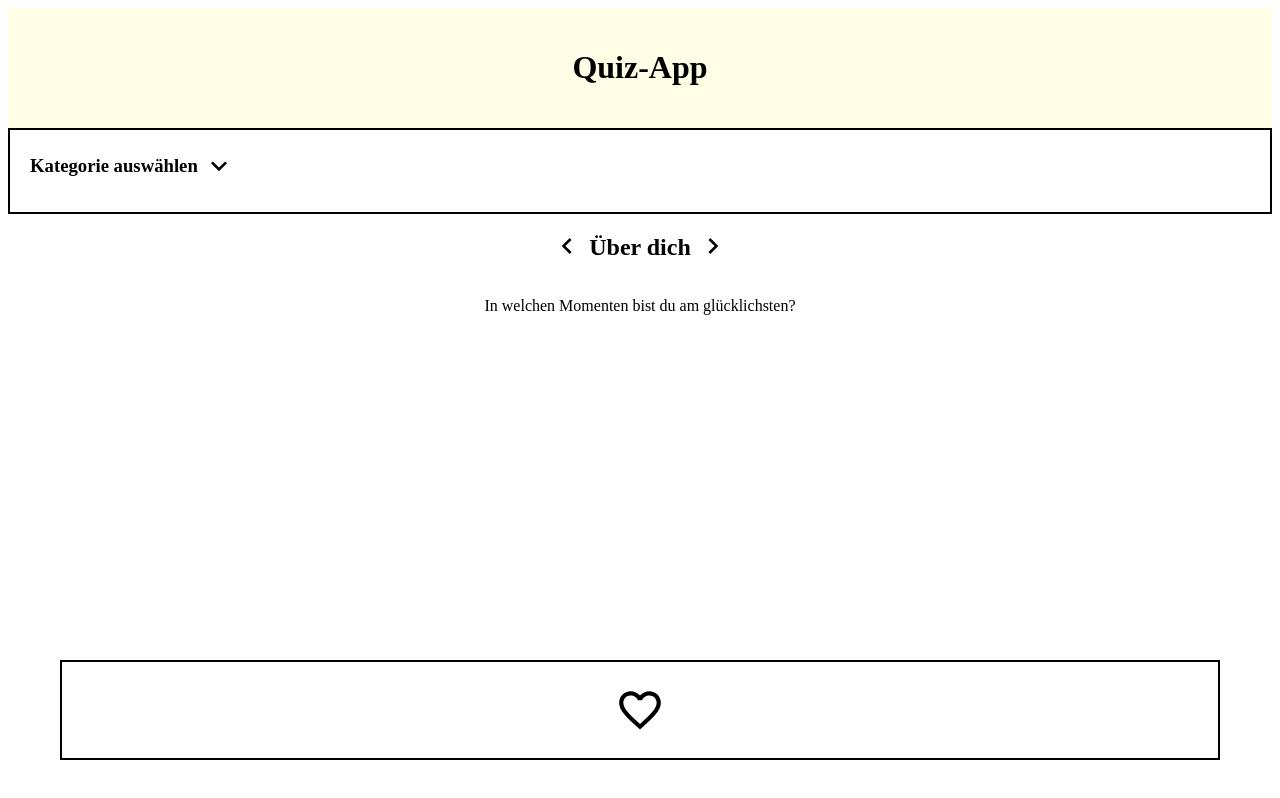
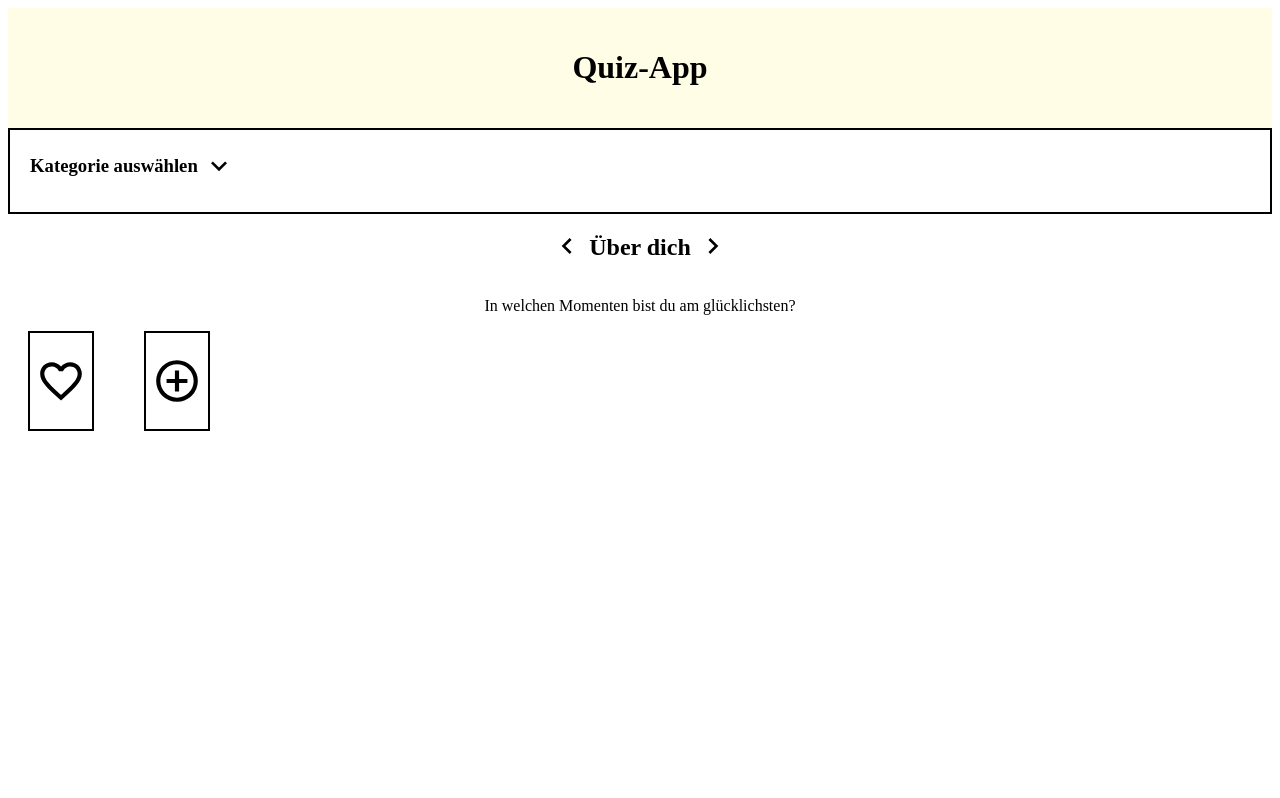
Before and after one commit to JivanaLipsewers/Capstone-90-Fragen-die-verbinden, a Next.js app: page / in a window 1280 px wide. Built offline with nearby package versions, Linux system fonts and the light colour scheme.

Commit message:
update button

```diff
--- a/components/AddQuestion/index.js
+++ b/components/AddQuestion/index.js
@@ -1,3 +1,31 @@
+import React from "react";
+import {
+  ButtonContainerAddQuestion,
+  PlusButton,
+  PlusButtonHover,
+} from "./styles";
+
+export function AddQuestionButton({ isAdded, onToggleAdd }) {
+  return (
+    <ButtonContainerAddQuestion>
+      <PlusButton onClick={onToggleAdd} isAdded={isAdded}>
+        {isAdded ? (
+          <svg viewBox="0 0 24 24" width="24" height="24">
+            <title>plus</title>
+            <path d="M17,13H13V17H11V13H7V11H11V7H13V11H17M12,2A10,10 0 0,0 2,12A10,10 0 0,0 12,22A10,10 0 0,0 22,12A10,10 0 0,0 12,2Z" />
+          </svg>
+        ) : (
+          <svg viewBox="0 0 24 24" width="24" height="24">
+            <title>plus-outline</title>
+            <path d="M12,20C7.59,20 4,16.41 4,12C4,7.59 7.59,4 12,4C16.41,4 20,7.59 20,12C20,16.41 16.41,20 12,20M12,2A10,10 0 0,0 2,12A10,10 0 0,0 12,22A10,10 0 0,0 22,12A10,10 0 0,0 12,2M13,7H11V11H7V13H11V17H13V13H17V11H13V7Z" />
+          </svg>
+        )}
+      </PlusButton>
+    </ButtonContainerAddQuestion>
+  );
+}
+
+//-------------------------------------------------
 // import { useState } from 'react';
 // import { AddQuestionContainer, AddQuestionButton, AddQuestionForm } from './styles';
 
--- a/components/AddQuestion/styles.js
+++ b/components/AddQuestion/styles.js
@@ -1,22 +1,32 @@
-import styled from 'styled-components';
+import styled from "styled-components";
 
-export const AddQuestionContainer = styled.div`
-  margin-top: 20px;
+export const ButtonContainerAddQuestion = styled.div`
+  // position: fixed;
+  // bottom: 40px;
+  // left: 40px;
+  // right: 40px;
+  display: flex;
+  justify-content: space-between;
+  padding: 0 20px;
+  // z-index: 9999;
 `;
 
-export const AddQuestionButton = styled.button`
-  background-color: #fff;
-  border: 2px solid #000;
-  height: 100px;
-  width: 100px;
+export const Button = styled.button`
+  border: none;
+  cursor: pointer;
   display: flex;
   justify-content: center;
   align-items: center;
-  cursor: pointer;
-  transition: background-color 0.3s ease;
+  flex: 1;
+`;
+
+export const PlusButton = styled(Button)`
+  background-color: #fff;
+  height: 100px;
+  border: 2px solid #000;
 
   &:hover {
-    background-color: #f0f0f0;
+    background-color: #fff053;
   }
 
   svg {
@@ -25,23 +35,11 @@ export const AddQuestionButton = styled.button`
   }
 `;
 
-export const AddQuestionForm = styled.div`
-  display: flex;
-  align-items: center;
-  gap: 10px;
-
-  input {
-    padding: 8px;
-    border: 2px solid #000;
-    border-radius: 4px;
-  }
-
-  div {
-    display: flex;
-    gap: 10px;
-  }
+export const PlusButtonHover = styled(Button)`
+  background-color: #f0f0f0;
 
   svg {
-    cursor: pointer;
+    width: 50px;
+    height: 50px;
   }
 `;
--- a/components/FavoriteButton/styles.js
+++ b/components/FavoriteButton/styles.js
@@ -1,14 +1,14 @@
 import styled from "styled-components";
 
 export const ButtonContainer = styled.div`
-  position: fixed;
-  bottom: 40px;
-  left: 40px;
-  right: 40px;
+  // position: fixed;
+  // bottom: 40px;
+  // left: 40px;
+  // right: 40px;
   display: flex;
   justify-content: space-between;
   padding: 0 20px;
-  z-index: 9999;
+  // z-index: 9999;
 `;
 
 export const Button = styled.button`
--- a/pages/_app.js
+++ b/pages/_app.js
@@ -3,6 +3,7 @@ import { Question } from "../components/Question/index.js";
 import { FavoriteButton } from "../components/FavoriteButton/index.js";
 import Header from "@/components/Header/index.js";
 import Filter from "../components/Filter/index.js";
+import { AddQuestionButton } from "@/components/AddQuestion/index.js";
 
 const initialQuestions = [
   {
@@ -139,6 +140,13 @@ export default function App() {
     }
   }
 
+  const handleToggleAdd = () => {
+    setCurrentQuestion((prevQuestion) => ({
+      ...prevQuestion,
+      isAdded: !prevQuestion.isAdded,
+    }));
+  };
+
   return (
     <>
       <Header />
@@ -152,11 +160,16 @@ export default function App() {
         onPrevQuestion={handlePrevQuestion}
         onNextQuestion={handleNextQuestion}
       />
-
-      <FavoriteButton
-        isFavorite={currentQuestion.isFavorite}
-        onToggleFavorite={handleToggleFavorite}
-      />
+      <div style={{ display: "flex", gap: "10px" }}>
+        <FavoriteButton
+          isFavorite={currentQuestion.isFavorite}
+          onToggleFavorite={handleToggleFavorite}
+        />
+        <AddQuestionButton
+          isAdded={currentQuestion.isAdded}
+          onToggleAdd={handleToggleAdd}
+        />
+      </div>
     </>
   );
 }
```
Also changed, not shown: components/Question/index.js (+0 -51 lines), components/Navigation/index.js (added), components/Navigation/styles.js (added).
